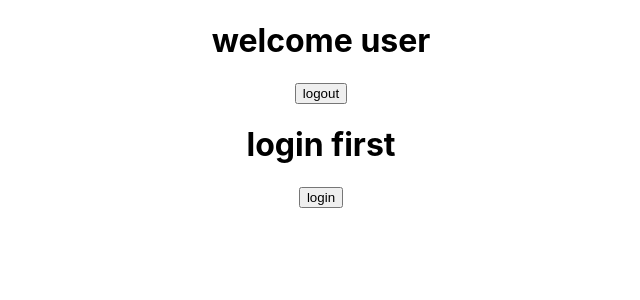
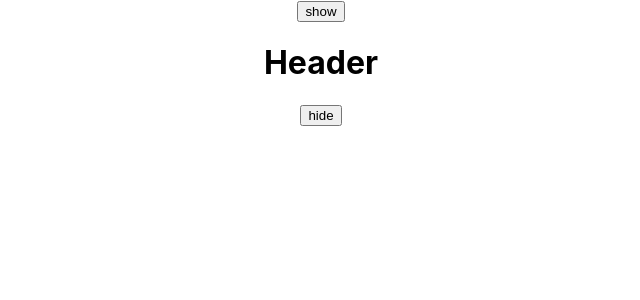
Before and after one commit to divyashan3223/batch-7, a React (Create React App) app: page / in a window 1280 px wide. Shown: the top 300 px of the page, without its empty margins (319-959 px from the left). Built offline with nearby package versions, Linux system fonts and the light colour scheme.

Commit message:
conditional rendering method-2

```diff
--- a/src/App.js
+++ b/src/App.js
@@ -3,9 +3,8 @@ import Button from "./components/button/Button";
 function App() {
   return (
     <div className="App">
-      <Button user>login</Button>
-
-      <Button>logout</Button>
+      <Button showHeader>show</Button>
+      <Button>hide</Button>
     </div>
   );
 }
--- a/src/components/button/Button.jsx
+++ b/src/components/button/Button.jsx
@@ -1,33 +1,11 @@
-const Button = ({ children, user = false }) => {
-  return user ? (
+const Button = ({ children, showHeader = false }) => {
+  return (
     <div>
-      <h1>welcome user</h1>
-      <button>logout</button>
-    </div>
-  ) : (
-    <div>
-      <h1>login first</h1>
-      <button>login</button>
+      {showHeader || <h1>Header</h1>}
+
+      <button>{children}</button>
     </div>
   );
-
-  // method -1
-
-  // if (user) {
-  //   return (
-  //     <div>
-  //       <h1>welcome user</h1>
-  //       <button>logout</button>
-  //     </div>
-  //   );
-  // } else {
-  //   return (
-  //     <div>
-  //       <h1>login first</h1>
-  //       <button>login</button>
-  //     </div>
-  //   );
-  // }
 };
 
 export default Button;
```
